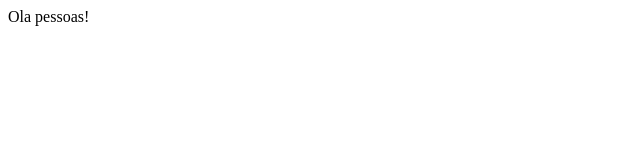
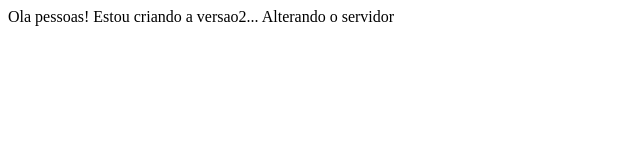
Before and after one commit to csantosjordan/jowimportss, a plain HTML site: page index.html in a window 1280 px wide. Shown: the whole page, without its empty margins (0-640 px from the left). Drawn offline with Linux system fonts and the light colour scheme.

Commit message:
alteracao no servidor
somente alteracoes de arquivo

```diff
--- a/index.html
+++ b/index.html
@@ -6,5 +6,7 @@
 </head>
 <body>
 Ola pessoas!
+Estou criando a versao2...
+Alterando o servidor
 </body>
 </html>
```
